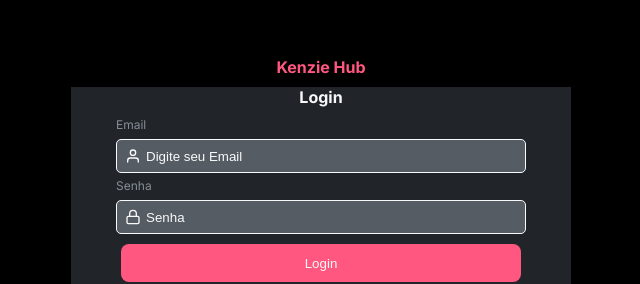
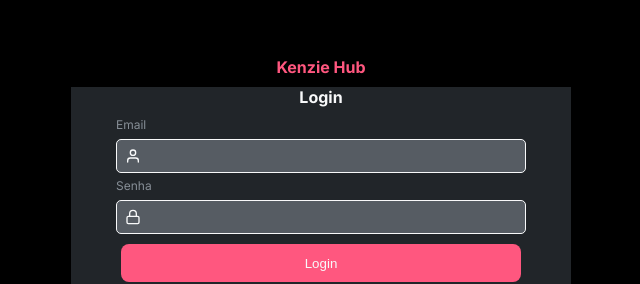
Before and after one commit to DavidBassouto/react-kenzie-hub-DavidBassouto, a React (Create React App) app: page /home in a window 1280 px wide. Shown: the part 194-478 px from the top of the page, without its empty margins (319-959 px from the left). Built offline with nearby package versions, Linux system fonts and the light colour scheme.

Commit message:
feat:conclusão de estilizacao pag login

```diff
--- a/src/components/Form/style.js
+++ b/src/components/Form/style.js
@@ -3,7 +3,7 @@
 const appearFromBottom = keyframes`
 from{
     opacity:0;
-    transform: translateY(-50px);
+    transform: translateY(-10px);
 }
 to{
     opacity:1;
@@ -17,7 +17,7 @@
   flex-direction: column;
   justify-content: center;
   align-items: center;
-  animation: ${appearFromBottom} 1s;
+  animation: ${appearFromBottom} 2s;
 
   form {
     width: 82%;
--- a/src/components/Input/index.jsx
+++ b/src/components/Input/index.jsx
@@ -1,10 +1,17 @@
 import { Container, InputContainer } from "./style";
 
-export const StyledInput = ({ label, icon: Icon, register, name, ...rest }) => {
+export const StyledInput = ({
+  label,
+  icon: Icon,
+  register,
+  name,
+  error,
+  ...rest
+}) => {
   return (
     <Container>
-      <p>{label}</p>
-      <InputContainer>
+      <div><p>{label}</p> {!!error && <span>{error}</span>}</div>
+      <InputContainer isErrored={!!error}>
         {Icon && <Icon />}
         <input {...register(name)} {...rest} />
       </InputContainer>
--- a/src/components/Input/style.js
+++ b/src/components/Input/style.js
@@ -1,4 +1,4 @@
-import styled from "styled-components";
+import styled, { css } from "styled-components";
 
 export const Container = styled.div`
   width: 100%;
@@ -10,6 +10,15 @@
 
   p {
     color: var(--gray);
+  }
+  span {
+    color: var(--pink);
+    font-size: 10px;
+  }
+  div {
+    display: flex;
+    flex-direction: row;
+    gap: 10px;
   }
 `;
 
@@ -27,9 +36,17 @@
     flex: 1;
     border: 0;
     color: var(--white);
-    opacity: none;
     &::placeholder {
       color: var(--white);
     }
   }
+
+  ${(props) =>
+    props.isErrored &&
+    css`
+      border-color: var(--pink);
+      svg{
+        color:var(--pink)
+      }
+    `}
 `;
--- a/src/components/pages/Home/index.jsx
+++ b/src/components/pages/Home/index.jsx
@@ -20,14 +20,14 @@
   const formSchema = yup.object().shape({
     password: yup
       .string()
-      .required("Campo inválido")
+      .required("Digite sua senha")
       .min(8, "Mínimo de 8 dígitos")
       .matches(
         /^(?=.*[a-z])(?=.*[A-Z])(?=.*[0-9])(?=.*[!@#\$%\^&\.*])/,
-        "Mín 8 digitos,com letra maiúscula e minuscula,um número e um caractere especial"
+        "Deve conter letra maiúscula, minúscula, número e caractere especial"
       ),
 
-    email: yup.string().required("Email inválido").email(),
+    email: yup.string().required("Digite um email").email("Email inválido"),
   });
 
   const onSubmits = (data) => {
@@ -41,7 +41,6 @@
   } = useForm({
     resolver: yupResolver(formSchema),
   });
-console.log(errors)
   return (
     <Container>
       <Logo>
@@ -50,28 +49,30 @@
       <StyledDiv>
         <h2>Login</h2>
         <AnimatedContainer>
-          <form onSubmit={handleSubmit(onSubmits)}>
+          <form id="form" onSubmit={handleSubmit(onSubmits)}>
             <StyledInput
+              error={errors.email?.message}
               register={register}
               name="email"
               icon={FiUser}
               label="Email"
-              placeholder="Digite seu Email"
+
             />
-            {errors.email && <span>{errors.email.message}</span>}
+
 
             <StyledInput
+            error={errors.password?.message}
               register={register}
               name="password"
               type="password"
               icon={FiLock}
               label="Senha"
-              placeholder="Senha"
+
             />
-            {errors.password && <span>{errors.password.message}</span>}
+
           </form>
         </AnimatedContainer>
-        <Button type="submit">Login</Button>
+        <Button form="form" type="submit">Login</Button>
         <span>Ainda não possui uma conta?</span>
         <Button onClick={() => handleNavigation("/cadastro")} pinkSchema>
           Cadastre-se
```
